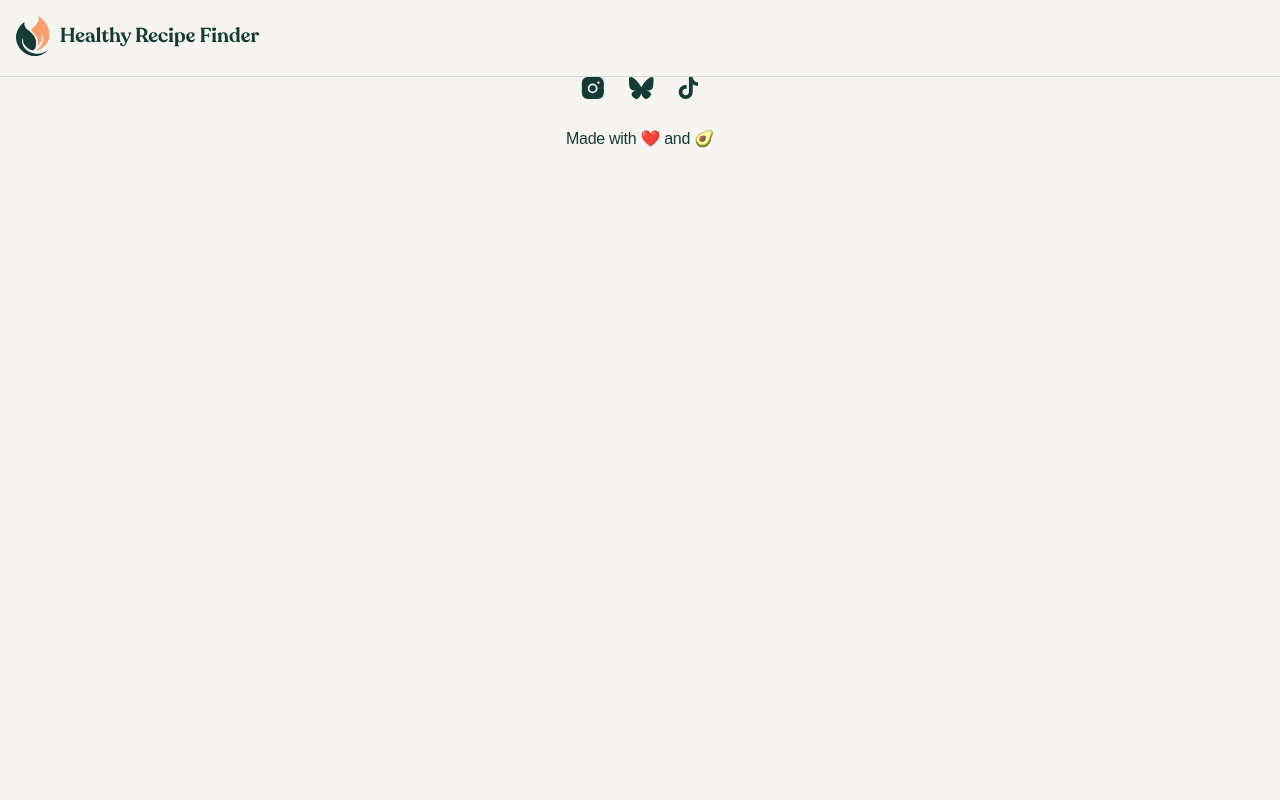
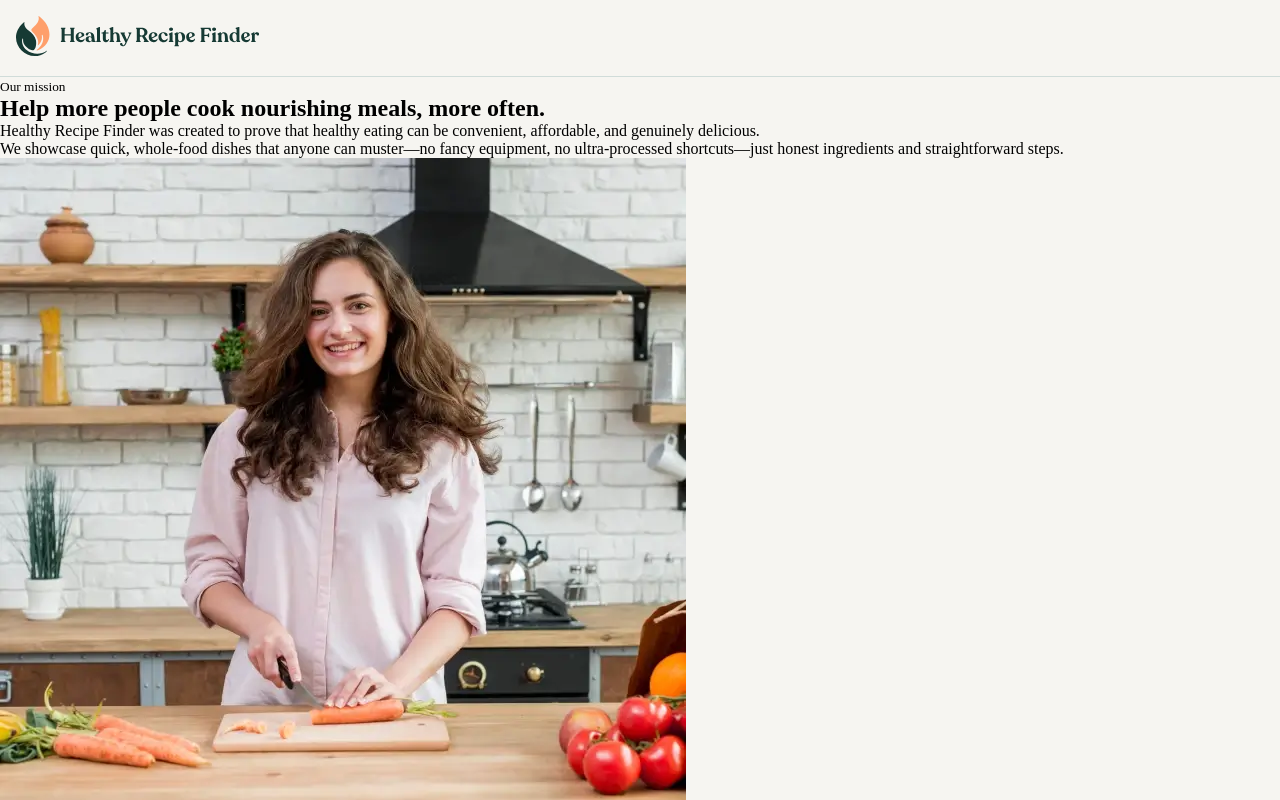
Before and after one commit to maishamir/recipe-finder, a React (Vite) app: page /about in a window 1280 px wide. Before the commit this address had no page. Shown: the top 800 px of the page. Built offline with nearby package versions, Linux system fonts and the light colour scheme; a web font is replaced by a local one.

Commit message:
structure about page

```diff
--- a/src/App.jsx
+++ b/src/App.jsx
@@ -4,6 +4,7 @@ import './App.scss'
 import Layout from './components/Layout/Layout'
 import { BrowserRouter, Routes, Route } from 'react-router'
 import Home from './pages/Home/Home'
+import About from './pages/About/About'
 
 function App() {
   const [count, setCount] = useState(0)
@@ -13,6 +14,7 @@ function App() {
       <BrowserRouter>
         <Routes>
           <Route path="/" element={<Home />} />
+          <Route path="/about" element={<About />} />
         </Routes>
       </BrowserRouter>
     </Layout>
--- a/src/pages/About/About.jsx
+++ b/src/pages/About/About.jsx
@@ -1,6 +1,6 @@
 import React from 'react'
 import heroImg from "/assets/images/image-about-our-mission-small.webp";
-import beyondImg from "/assets/images/image-about-beyond-the-plate.webp";
+import beyondImg from '/assets/images/image-about-beyond-the-plate-small.webp';
 function About() {
     return (
         <div>
```
